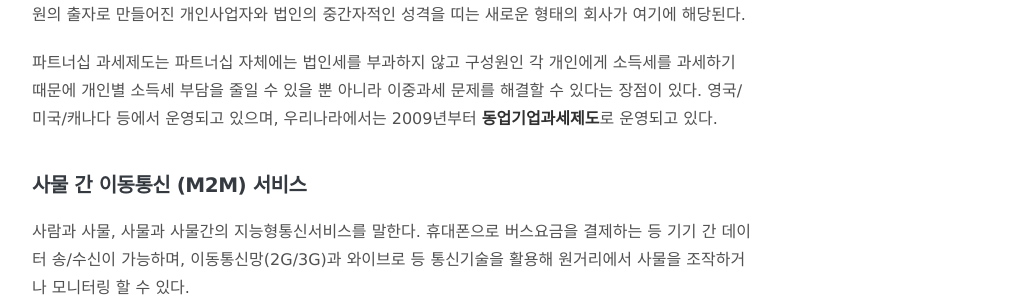
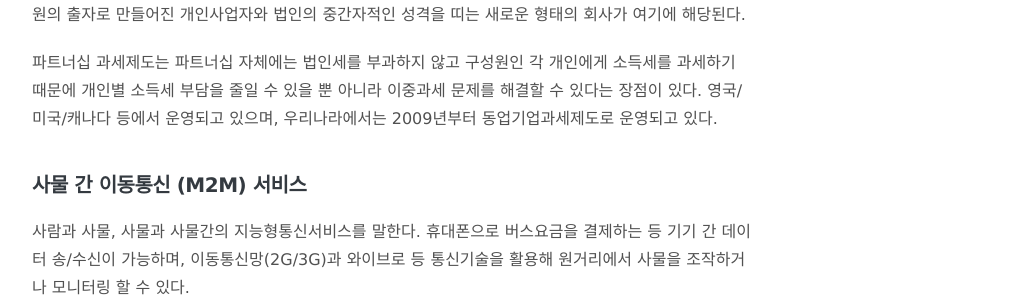
Before and after one commit to starfishkenny/starfishkenny.github.io, a Jekyll site: the page built from _posts/2020-11-30-economics(2).md, in a window 1280 px wide and 900 px high, scrolled down 786 px. Shown: the part 207-507 px from the top of the window, without its empty margins (248-1276 px from the left). Built offline with Jekyll 4.4.1, drawn with Linux system fonts in a browser that asks for light colours; nearby versions of some CDN libraries; comment, search, counter and statistics services are not loaded.

```diff
--- a/_posts/2020-11-30-economics(2).md
+++ b/_posts/2020-11-30-economics(2).md
@@ -18,7 +18,7 @@ toc: true
 
 파트너십이란 공동으로 사업을 수행하고 그 이익을 공동으로 가질 목적으로 설립된 두 명 이상의 단체를 의미한다. 국내 로펌이나 회계법인 등 전문 인력 위주로 구성된 회사나 벤처기업 등 개인이 현물출자 또는 인적자원의 출자로 만들어진 개인사업자와 법인의 중간자적인 성격을 띠는 새로운 형태의 회사가 여기에 해당된다.
 
-파트너십 과세제도는 파트너십 자체에는 법인세를 부과하지 않고 구성원인 각 개인에게 소득세를 과세하기 때문에 개인별 소득세 부담을 줄일 수 있을 뿐 아니라 이중과세 문제를 해결할 수 있다는 장점이 있다. 영국/미국/캐나다 등에서 운영되고 있으며, 우리나라에서는 2009년부터 **동업기업과세제도**로 운영되고 있다.
+파트너십 과세제도는 파트너십 자체에는 법인세를 부과하지 않고 구성원인 각 개인에게 소득세를 과세하기 때문에 개인별 소득세 부담을 줄일 수 있을 뿐 아니라 이중과세 문제를 해결할 수 있다는 장점이 있다. 영국/미국/캐나다 등에서 운영되고 있으며, 우리나라에서는 2009년부터 동업기업과세제도로 운영되고 있다.
 
 ## 사물 간 이동통신 (M2M) 서비스
 
```
